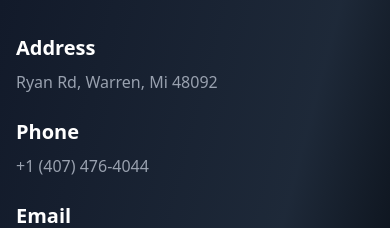
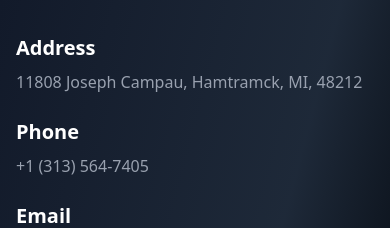
Before and after one commit to foysal90/bhc, a React (Vite) app in the folder bangla-home-care/: page /contact in a window 390 px wide. Shown: the part 262-490 px from the top of the page. Built offline with nearby package versions, Linux system fonts and the light colour scheme.

Commit message:
business address and phone number updated

```diff
--- a/bangla-home-care/src/Locales/bn/bntranslation.json
+++ b/bangla-home-care/src/Locales/bn/bntranslation.json
@@ -113,11 +113,11 @@
     "brand": "বাংলা হোম কেয়ার"
   },
   "contact": {
-    "subtitle": "প্রশ্ন আছে বা সাহায্য দরকার? আমরা সহায়তার জন্য এখানে আছি।",
+    "subtitle": "আপনার কি কোনো প্রশ্ন আছে বা সাহায্য দরকার? আমরা সাহায্য করার জন্য এখানে আছি।",
     "addressLabel": "ঠিকানা",
-    "address": "রায়ান রোড, ওয়ারেন, এমআই ৪৮০৯২",
+    "address": "১১৮০৮ জোসেফ ক্যাম্পাউ, হ্যামট্রাম্ক, এমআই, ৪৮২১২",
     "phoneLabel": "ফোন",
-    "phone": "+১ (৪০৭) ৪৭৬-৪০৪৪",
+    "phone": "+১ (৩১৩) ৫৬৪-৭৪০৫",
     "emailLabel": "ইমেইল",
     "email": "info@banglahomecare.net",
     "fullName": "পূর্ণ নাম",
--- a/bangla-home-care/src/Locales/en/translation.json
+++ b/bangla-home-care/src/Locales/en/translation.json
@@ -114,9 +114,9 @@
   "contact": {
     "subtitle": "Have questions or need help? We’re here to assist you.",
     "addressLabel": "Address",
-    "address": "Ryan Rd, Warren, Mi 48092",
+    "address": "11808 Joseph Campau, Hamtramck, MI, 48212",
     "phoneLabel": "Phone",
-    "phone": "+1 (407) 476-4044",
+    "phone": "+1 (313) 564-7405",
     "emailLabel": "Email",
     "email": "info@banglahomecare.net",
     "fullName": "Full Name",
--- a/bangla-home-care/src/components/Contact/Contact.jsx
+++ b/bangla-home-care/src/components/Contact/Contact.jsx
@@ -85,7 +85,7 @@ const ContactUs = () => {
 
           {/* Contact Form */}
           <motion.form
-            action="https://formsubmit.co/your@email.com"
+            action="https://formsubmit.co/info@banglahomecare.net"
             method="POST"
             className="bg-white/20 backdrop-blur-md text-black rounded-lg shadow-lg p-6 space-y-4"
             initial="hidden"
```
